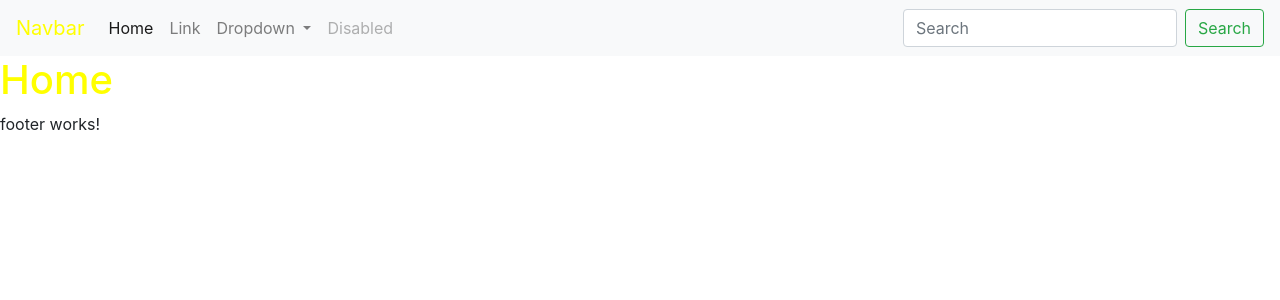
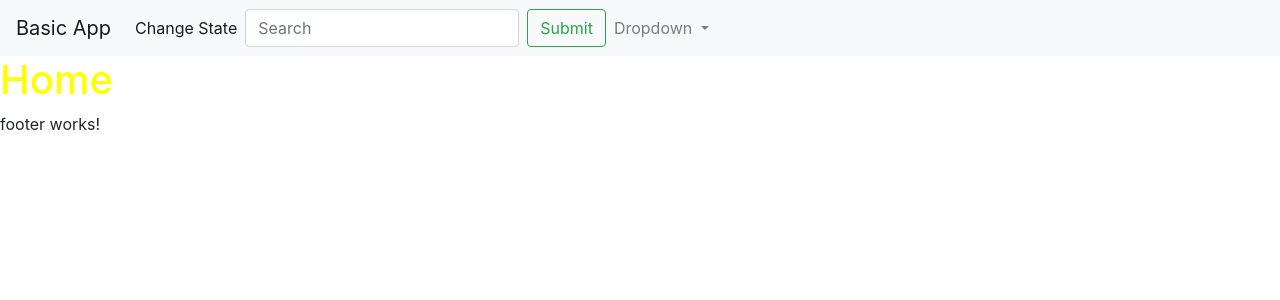
Before and after one commit to RavinduSamaranayake/Angular_basic_app, an Angular app: page / in a window 1280 px wide. Shown: the top 300 px of the page. Built offline with nearby package versions, Linux system fonts and the light colour scheme.

Commit message:
working with change states

```diff
--- a/src/app/app.component.html
+++ b/src/app/app.component.html
@@ -1,3 +1,3 @@
 <app-nav-bar></app-nav-bar>
-<h1 setmycolor fcolor= "brown" lcolor= "green">Home</h1>
+<h1 [setmycolor]="fcolor" [lcolor]="lcolor">Home</h1>
 <app-footer></app-footer>
--- a/src/app/app.component.ts
+++ b/src/app/app.component.ts
@@ -7,4 +7,6 @@ import { Component } from '@angular/core';
 })
 export class AppComponent {
   title = 'basic-app';
+  fcolor = "brown";
+  lcolor = "green";
 }
--- a/src/app/components/nav-bar/nav-bar.component.html
+++ b/src/app/components/nav-bar/nav-bar.component.html
@@ -1,17 +1,19 @@
 <nav class="navbar navbar-expand-lg navbar-light bg-light">
-  <a class="navbar-brand" href="#" setmycolor>Navbar</a>
+  <a class="navbar-brand" href="#">Basic App</a>
   <button class="navbar-toggler" type="button" data-toggle="collapse" data-target="#navbarSupportedContent" aria-controls="navbarSupportedContent" aria-expanded="false" aria-label="Toggle navigation">
     <span class="navbar-toggler-icon"></span>
   </button>
 
   <div class="collapse navbar-collapse" id="navbarSupportedContent">
     <ul class="navbar-nav mr-auto">
-      <li class="nav-item active">
-        <a class="nav-link" href="#">Home <span class="sr-only">(current)</span></a>
+      <li class="nav-item active" (click)="stateChanger()">
+        <a class="nav-link" href="#">Change State <span class="sr-only">(current)</span></a>
       </li>
-      <li class="nav-item">
-        <a class="nav-link" href="#">Link</a>
-      </li>
+
+      <div *ngIf = "state;then logged else logout">state true</div>
+            <!-- <li class="nav-item">
+        <a class="nav-link" href="#">Please Login</a>
+      </li> -->
       <li class="nav-item dropdown">
         <a class="nav-link dropdown-toggle" href="#" id="navbarDropdown" role="button" data-toggle="dropdown" aria-haspopup="true" aria-expanded="false">
           Dropdown
@@ -24,12 +26,26 @@
         </div>
       </li>
       <li class="nav-item">
-        <a class="nav-link disabled" href="#" tabindex="-1" aria-disabled="true">Disabled</a>
+        <!-- <a class="nav-link disabled" href="#" tabindex="-1" aria-disabled="true">Disabled</a> -->
       </li>
     </ul>
-    <form class="form-inline my-2 my-lg-0">
+    <!-- <form class="form-inline my-2 my-lg-0">
       <input class="form-control mr-sm-2" type="search" placeholder="Search" aria-label="Search">
-      <button class="btn btn-outline-success my-2 my-sm-0" type="submit">Search</button>
-    </form>
+      <button class="btn btn-outline-success my-2 my-sm-0" type="submit">Submit</button>
+    </form> -->
   </div>
 </nav>
+
+
+<ng-template #logout>
+  <li class="nav-item">
+    <a class="nav-link" href="#">Please Login</a>
+  </li>
+</ng-template>
+
+<ng-template #logged>
+  <form class="form-inline my-2 my-lg-0">
+    <input class="form-control mr-sm-2" type="search" placeholder="Search" aria-label="Search">
+    <button class="btn btn-outline-success my-2 my-sm-0" type="submit">Submit</button>
+  </form>
+</ng-template>
--- a/src/app/components/nav-bar/nav-bar.component.ts
+++ b/src/app/components/nav-bar/nav-bar.component.ts
@@ -12,4 +12,11 @@ export class NavBarComponent implements OnInit {
   ngOnInit() {
   }
 
+  state = true;
+
+  stateChanger(){
+    this.state = !this.state;
+    console.log(this.state)
+  }
+
 }
--- a/src/app/directives/setmycolor.directive.ts
+++ b/src/app/directives/setmycolor.directive.ts
@@ -6,7 +6,7 @@ import { Element } from '@angular/compiler/src/render3/r3_ast';
 })
 export class SetmycolorDirective {
 
-  @Input('fcolor') myfcolor:String;  //passing the first color using inputs
+  @Input('setmycolor') myfcolor:String;  //passing the first color using inputs
   @Input('lcolor') mylcolor:String;  //passing the second color using inputs
 
 
```
